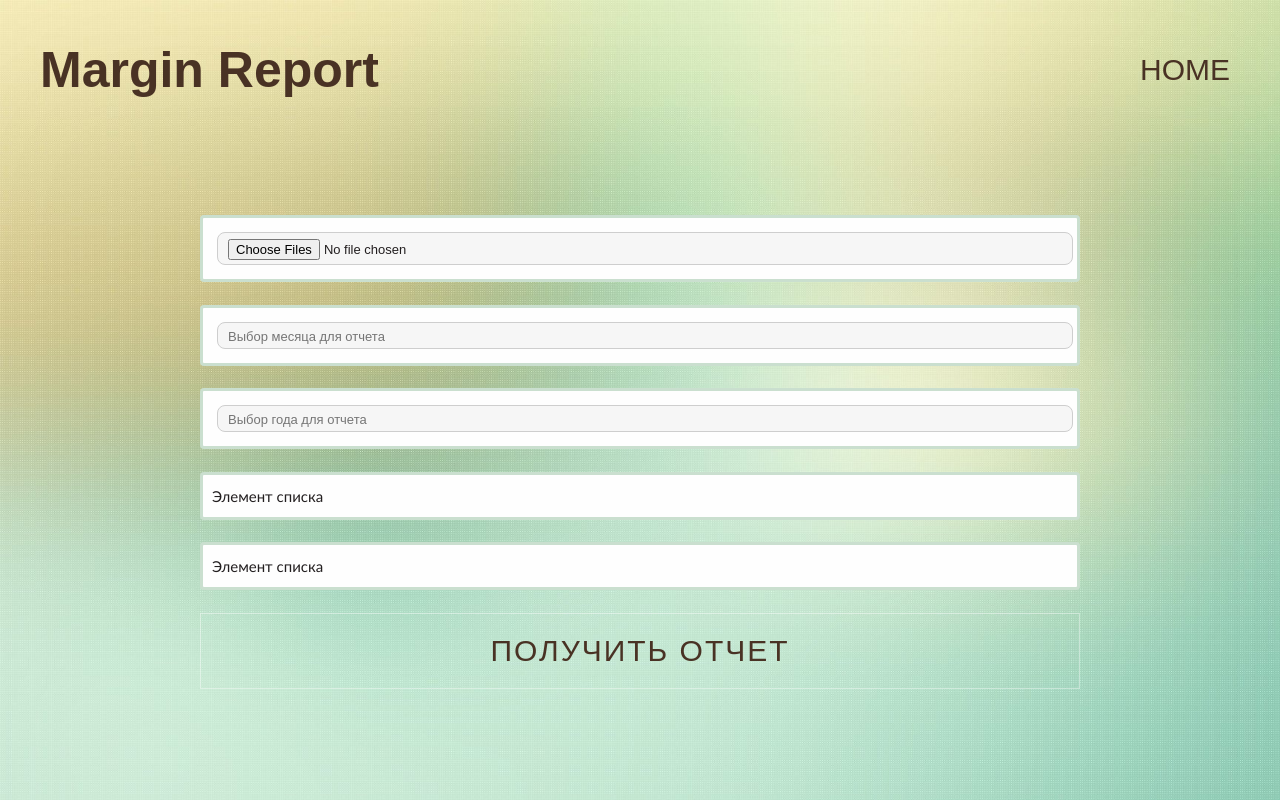
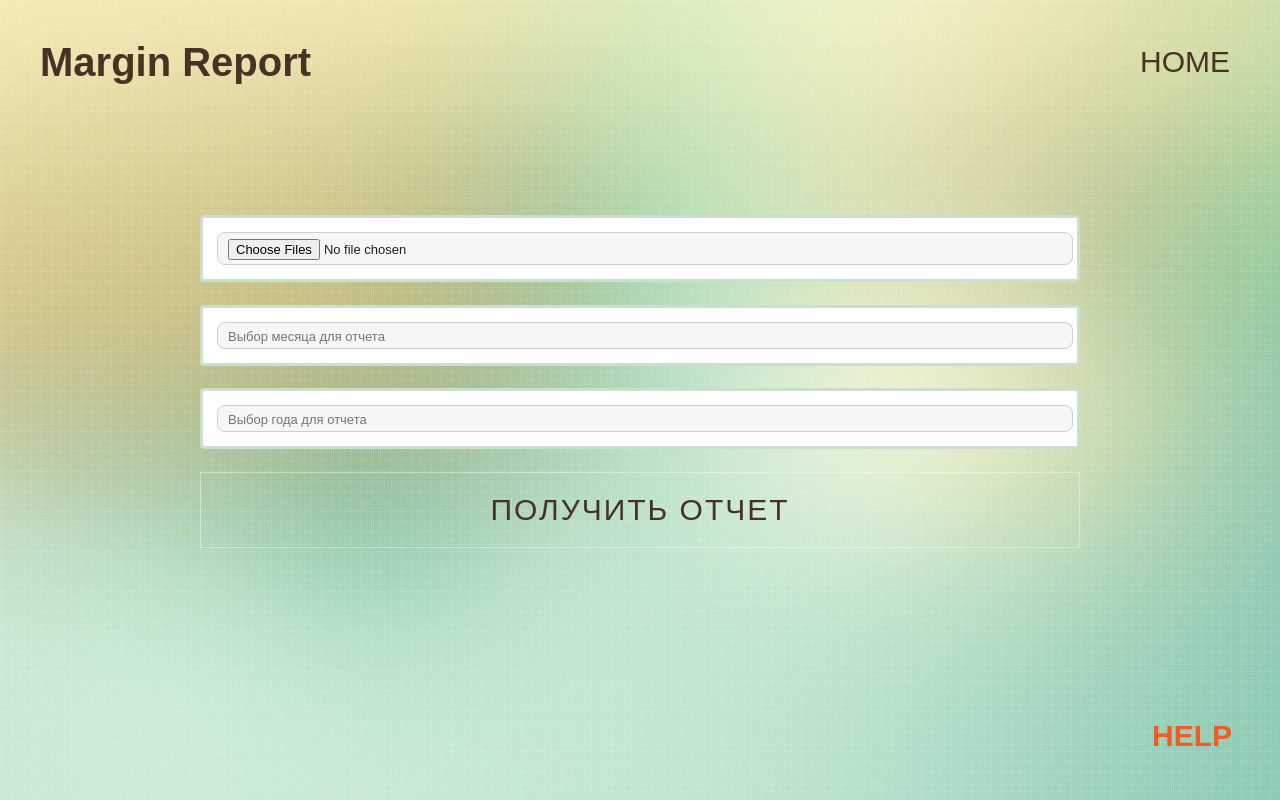
Before and after one commit to nikioioio/report_portal_akz, a Django app: page /margin_report/ in a window 1280 px wide. Run offline with Django 3.2, Linux system fonts and the light colour scheme; some libraries are stand-ins or nearby versions; some web fonts are replaced.

Commit message:
Первый коммит

```diff
--- a/main_app/templates/main_app/main.html
+++ b/main_app/templates/main_app/main.html
@@ -9,7 +9,7 @@
 
                     <ul class="border">
                         <li><a class="nav__link" a href="{% url "starting-page-margin"%}">Отчет по маржинальности</a></li>
-                        <li><a class="nav__link" a href="">Отчет2</a></li>
+                        <li><a class="nav__link" a href="">Отчет1</a></li>
                         <li><a class="nav__link" a href="">Отчет3</a></li>
                         <li><a class="nav__link" a href="">Отчет4</a></li>
                         <li><a class="nav__link" a href="">Отчет5</a></li>
--- a/margin_report/templates/margin_report/index.html
+++ b/margin_report/templates/margin_report/index.html
@@ -11,8 +11,8 @@
         <li><input type="file"  id="ctrl" webkitdirectory directory multiple/></li>
         <li><input id="month_" placeholder="Выбор месяца для отчета" type="number"></li>
         <li><input id="year_" placeholder="Выбор года для отчета"  type="number"></li>
-        <li>Элемент списка</li>
-        <li>Элемент списка</li>
+
+
     </ol>
 
 
--- a/margin_report/views.py
+++ b/margin_report/views.py
@@ -36,7 +36,17 @@ def upload_files(request):
 
             global_index = ['Артикул', 'Продукция', 'Номенклатура', 'Канал', 'Тип']
 
-            prod_MPF,ost_MPF,per_1_mpf,per_2_mpf = get_ssmp_ukpf(file_factory=df_mpf,file_mapping=df_mapping,file_coef_cenn=df_koef_cen,file_ost_nach_g=df_ost_mpf,mon=int(month_),global_index=global_index,filename='МПФ',year_report=int(year_))
+            prod_MPF,ost_MPF,per_1_mpf,per_2_mpf = get_ssmp_ukpf(file_factory=df_mpf,file_mapping=df_mapping,
+                                                                 file_coef_cenn=df_koef_cen,
+                                                                 file_ost_nach_g=df_ost_mpf,mon=int(month_),
+                                                                 global_index=global_index,filename='МПФ',
+                                                                 year_report=int(year_))
+
+            prod_UKPF, ost_UKPF, per_1_UKPF, per_2_UKPF = get_ssmp_ukpf(file_factory=df_ukpf, file_mapping=df_mapping,
+                                                                    file_coef_cenn=df_koef_cen,
+                                                                    file_ost_nach_g=df_ost_ukpf, mon=int(month_),
+                                                                    global_index=global_index, filename='УКПФ',
+                                                                    year_report=int(year_))
 
 
             # df1 = pd.DataFrame({'hhhh':[1,2,3]})
@@ -45,7 +55,7 @@ def upload_files(request):
             # Возврат на frontend файла excel
             writer = pd.ExcelWriter(output, engine='xlsxwriter')
             ost_MPF.to_excel(writer, sheet_name='Sheet1')
-            # df1.to_excel(writer, sheet_name='Sheet2')
+            ost_UKPF.to_excel(writer, sheet_name='Sheet2')
             writer.save()
 
             output.seek(0)
--- a/requirements.txt
+++ b/requirements.txt
@@ -1,7 +1,7 @@
 asgiref==3.4.1
 Django==3.2.5
 et-xmlfile==1.1.0
-numpy==1.21.0
+numpy==1.20.3
 openpyxl==3.0.7
 pandas==1.2.4
 python-dateutil==2.8.2
--- a/static/app.css
+++ b/static/app.css
@@ -77,7 +77,7 @@ h1,h2,h3,h4,h5,h6{
 }
 
 .header_logo{
-    font-size: 50px;
+    font-size: 40px;
     font-weight: bold;
     color: var(--color_font);
 }
@@ -131,6 +131,13 @@ h1,h2,h3,h4,h5,h6{
     margin: 0 auto;
 }
 
+.footer{
+    position: fixed;
+    padding-left: 90%;
+    bottom: 0;
+    padding-bottom: 5vh;
+    color: #f05d22;
+}
 
 /*.intro{*/
 /*    !*display: flex;*!*/
--- a/templates/base.html
+++ b/templates/base.html
@@ -55,6 +55,11 @@
             </div>
         </div>
     </div>
+
+    <div class="footer">
+        <h1>HELP</h1>
+    </div>
+
 </div>
 
 </div>
```
Also changed, not shown: docker-compose.yml (added, +13 -0 lines), 2 other files. Lines whose indentation alone changed are shown as unchanged.
